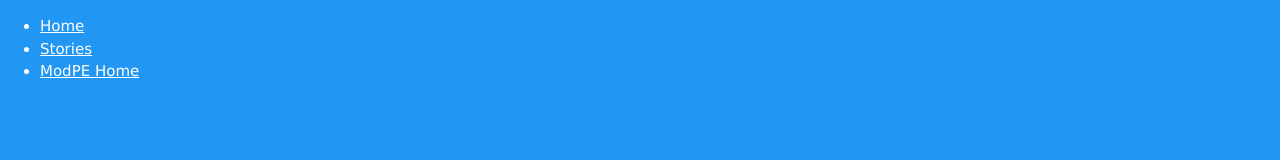
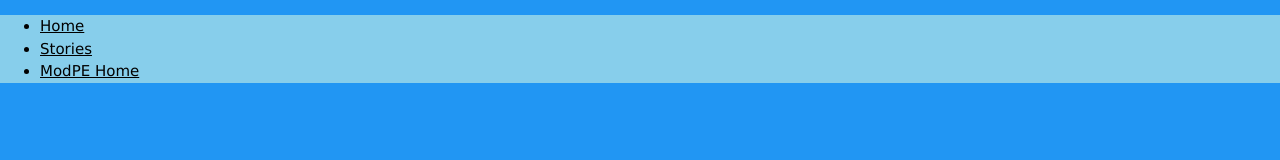
Before and after one commit to AllMcpeYT/AllMcpeYT.github.io, a plain HTML site: page Block.htm in a window 1280 px wide. Drawn offline with nearby package versions, Linux system fonts and the light colour scheme.

Commit message:
Update Block.htm

```diff
--- a/Block.htm
+++ b/Block.htm
@@ -5,7 +5,7 @@
     <link rel="stylesheet" href="/styles/icon.css">
   </head>
   <body class="w3-blue">
-    <ul>
+    <ul class="w3-navbar w3-card-8 w3-light-blue">
       <li><a class="w3-hover-teal" href="https://allmcpeyt.github.io">Home</a></li>
       <li><a class="w3-hover-teal" href="https://allmcpeyt.github.io/Stories.htm">Stories</a></li>
       <li><a class="w3-hover-teal" href="https://allmcpeyt.github.io/ModPE-List.htm">ModPE Home</a></li>
```
